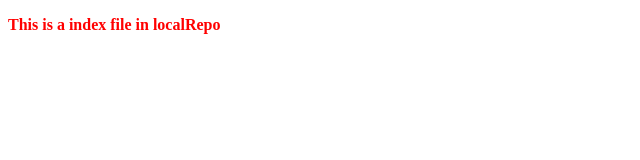
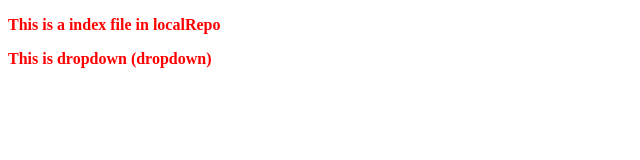
Before and after one commit to ShivamRonghe/localRepo, a plain HTML site: page index.html in a window 1280 px wide. Shown: the whole page, without its empty margins (0-640 px from the left). Drawn offline with Linux system fonts and the light colour scheme.

Commit message:
Add Dropdown

```diff
--- a/index.html
+++ b/index.html
@@ -8,5 +8,6 @@
 </head>
 <body>
     <p>This is a index file in localRepo</p>
+    <p>This is dropdown (dropdown)</p>
 </body>
 </html>
```
